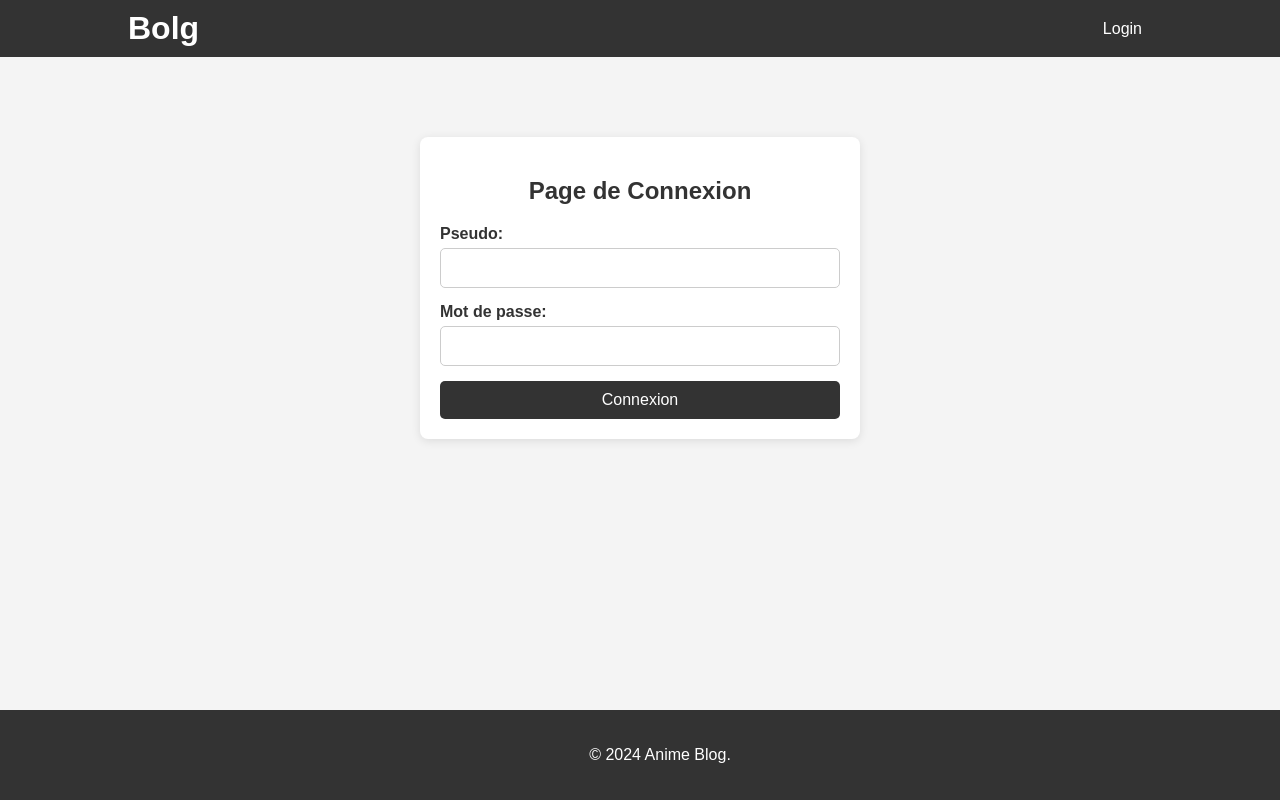
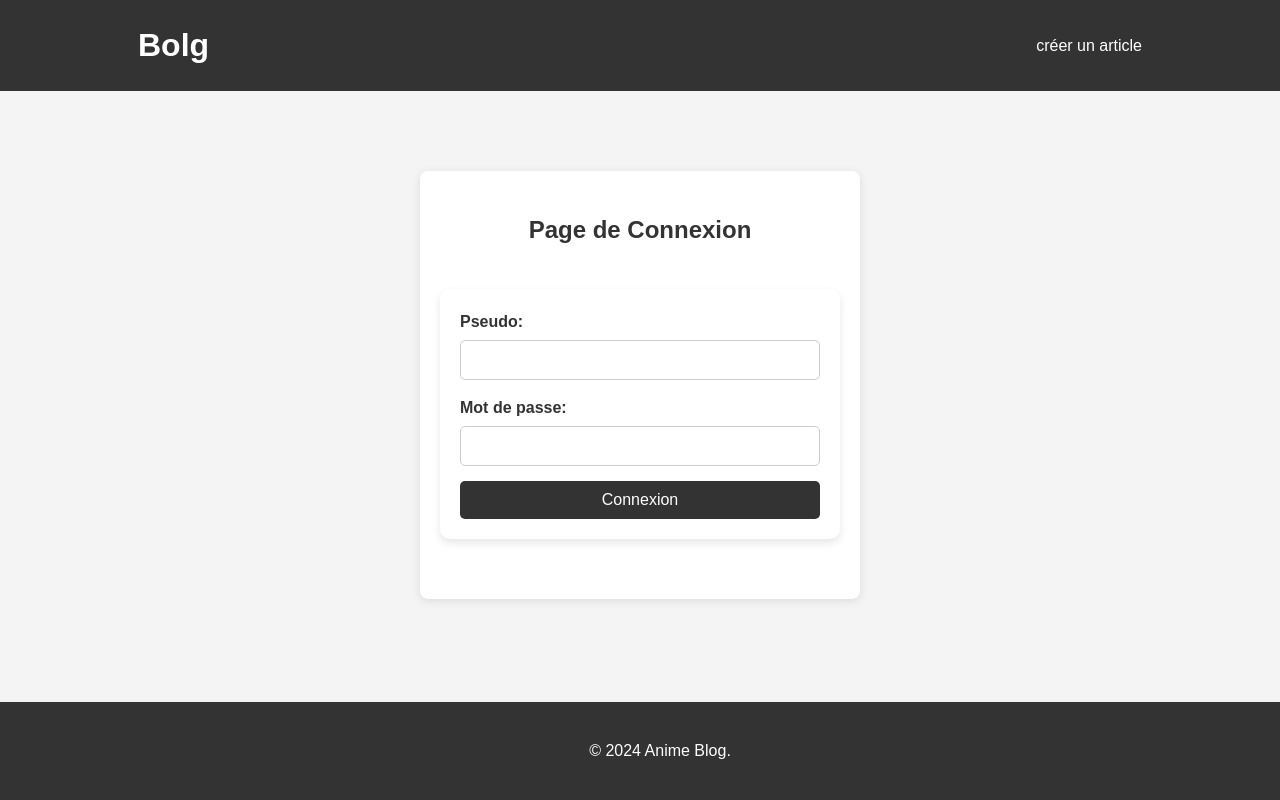
Before and after one commit to bekircanan/Blog, a PHP site: page /login.php in a window 1280 px wide. Run offline with PHP 8.4, Linux system fonts and the light colour scheme.

Commit message:
créer un article + modifier les css.

```diff
--- a/css/style.css
+++ b/css/style.css
@@ -3,11 +3,8 @@ body {
     margin: 0;
     padding: 0;
     background-color: #f4f4f4;
-}
-header, footer {
-    background-color: #333;
-    color: #fff;
-    padding: 10px 0;
+    color: #333;
+    line-height: 1.6;
 }
 .container {
     width: 80%;
@@ -16,26 +13,26 @@ header, footer {
     justify-content: space-between;
     align-items: center;
 }
+header, footer {
+    background-color: #333;
+    color: #fff;
+    padding: 10px 0;
+}
+header .container, footer .container {
+    display: flex;
+    justify-content: space-between;
+    align-items: center;
+}
 h1 {
     margin: 0;
 }
-nav ul {
-    list-style: none;
-    display: flex;
-    padding: 0;
-    margin: 0;
-}
-nav ul li {
-    margin-left: 20px;
-}
-nav ul li a {
+a {
     color: #fff;
     text-decoration: none;
-    padding: 5px 10px;
+    padding: 10px;
     border-radius: 5px;
-    transition: background-color 0.3s;
 }
-nav ul li a:hover {
+a:hover {
     background-color: #575757;
 }
 footer {
@@ -44,6 +41,42 @@ footer {
     position: fixed;
     bottom: 0;
     width: 100%;
+}
+form {
+    background-color: #fff;
+    max-width: 600px;
+    margin: 40px auto;
+    padding: 20px;
+    border-radius: 10px;
+    box-shadow: 0 4px 8px rgba(0, 0, 0, 0.1);
+}
+form label {
+    font-weight: bold;
+    margin-bottom: 5px;
+    display: block;
+}
+form input[type="text"], form textarea {
+    width: 100%;
+    padding: 10px;
+    margin-bottom: 15px;
+    border: 1px solid #ccc;
+    border-radius: 5px;
+    box-sizing: border-box;
+    font-size: 16px;
+}
+form input[type="submit"] {
+    width: 100%;
+    padding: 12px;
+    background-color: #333;
+    color: #fff;
+    border: none;
+    border-radius: 5px;
+    font-size: 16px;
+    cursor: pointer;
+    transition: background-color 0.3s;
+}
+form input[type="submit"]:hover {
+    background-color: #575757;
 }
 .login-container {
     background-color: #fff;
@@ -58,7 +91,6 @@ footer {
     color: #333;
 }
 .login-container label {
-    color: #333;
     font-weight: bold;
     margin-bottom: 5px;
     display: block;
--- a/header.php
+++ b/header.php
@@ -1,12 +1,24 @@
 <?php
     if (session_status() === PHP_SESSION_NONE) {
         session_start();
+    }
+    try {
+        $conn = new PDO("mysql:host=localhost;dbname=blog", 'root', '');
+        $conn->setAttribute(PDO::ATTR_ERRMODE, PDO::ERRMODE_EXCEPTION);
+    } catch(PDOException $e) {
+        die($e->getMessage());
+    } catch (Exception $e) {
+        die($e->getMessage());
     }
     ini_set('display_errors', 1);
     ini_set('display_startup_errors', 1);
     error_reporting(E_ALL);
     if (!isset($_SESSION['user']) && basename($_SERVER['PHP_SELF']) !== 'login.php') {
         header('Location: login.php');
+        exit();
+    }
+    if (basename($_SERVER['PHP_SELF']) === 'crud.php' && (!isset($_SESSION['email']) || $_SESSION['email'] !== 'admin@localhost.fr')) {
+        header('Location: index.php');
         exit();
     }
 ?>
@@ -21,11 +33,10 @@ if (!isset($_SESSION['user']) && basename($_SERVER['PHP_SELF']) !== 'login.php')
 <body>
     <header>
         <div class="container">
-            <h1>Bolg</h1>
-            <nav>
-                <ul>
-                    <li><a href="">Login</a></li>
-                </ul>
-            </nav>
+            <a href="index.php"><h1>Bolg</h1></a>
+            <?php if (isset($_SESSION['user']) && $_SESSION['user']==="admin" && $_SESSION['email']==="admin@localhost.fr"){
+                echo '<a href="CRUD.php">CRUD</a>';
+            } ?>
+            <a href="new.php">créer un article</a>
         </div>
     </header>
--- a/login.php
+++ b/login.php
@@ -1,17 +1,9 @@
 <?php
-    require_once 'header.php';
-    try {
-        $conn = new PDO("mysql:host=localhost;dbname=blog", 'root', '');
-        $conn->setAttribute(PDO::ATTR_ERRMODE, PDO::ERRMODE_EXCEPTION);
-    } catch(PDOException $e) {
-        die($e->getMessage());
-    } catch (Exception $e) {
-        die($e->getMessage());
-    }
+    require 'header.php';
     echo "<div class='login-container'>";
     echo "<h2>Page de Connexion</h2>";
-    // pour choisir le formulaire à afficher
     $form = false;
+    // regarde si la méthode de requête est POST
     if ($_SERVER["REQUEST_METHOD"] == "POST") {
         // regarde si les champs pseudo et mdp sont remplis
         if (isset($_POST['pseudo']) && isset($_POST['mdp'])&& !isset($_POST['email'])) {
@@ -21,9 +13,9 @@
             $user = $stmt->fetch();
             // regarde si l'utilisateur existe et si le mot de passe est correct
             if ($user) {
-                $mdp = $_POST['mdp']===$user['mdp'];
-                if($mdp){
+                if($_POST['mdp']===$user['mdp']){
                     $_SESSION['user'] = $user['pseudo'];
+                    $_SESSION['email'] = $user['email'];
                     header('Location: index.php');
                     exit();
                 }else{
@@ -33,6 +25,7 @@
                 echo "<p>Utilisateur non trouvé. Veuillez fournir votre adresse Email pour créer un compte.</p>";
                 $form = true;
             }
+        // regarde si les champs pseudo, mdp et email sont remplis
         } elseif (isset($_POST['email']) && isset($_POST['pseudo']) && isset($_POST['mdp'])) {
             $stmt = $conn->prepare("SELECT * FROM user WHERE email = :email");
             $stmt->bindParam(':email', $_POST['email']);
```
Also changed, not shown: crud.php (added, +12 -0 lines), new.php (added, +41 -0 lines). Lines whose indentation alone changed are shown as unchanged.
